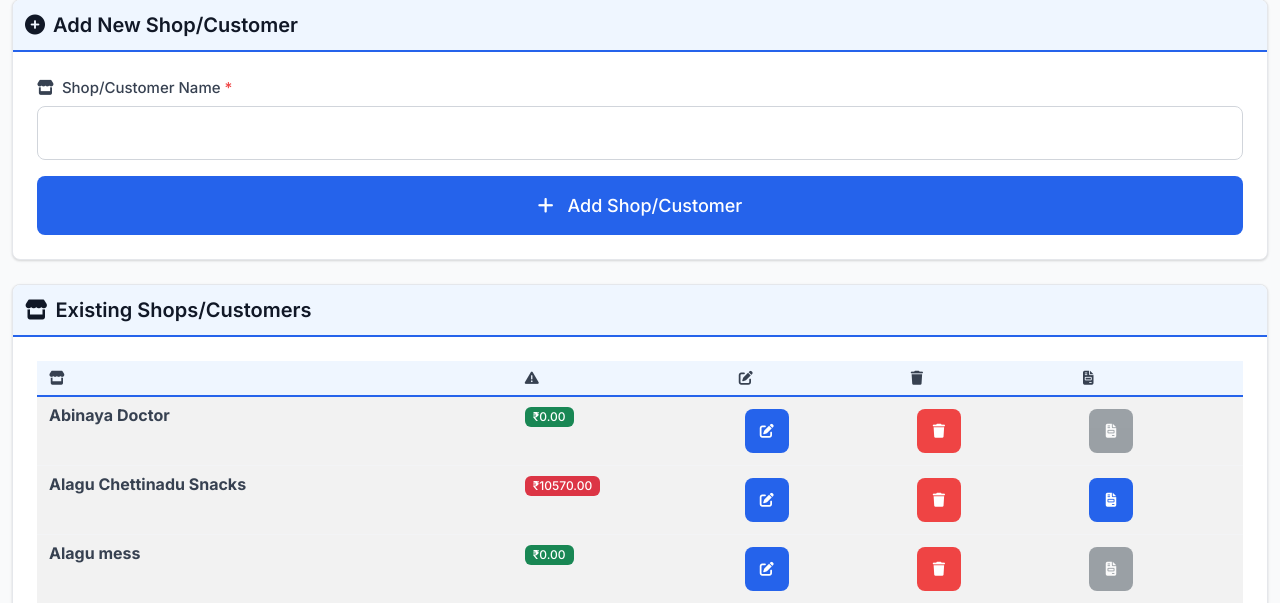
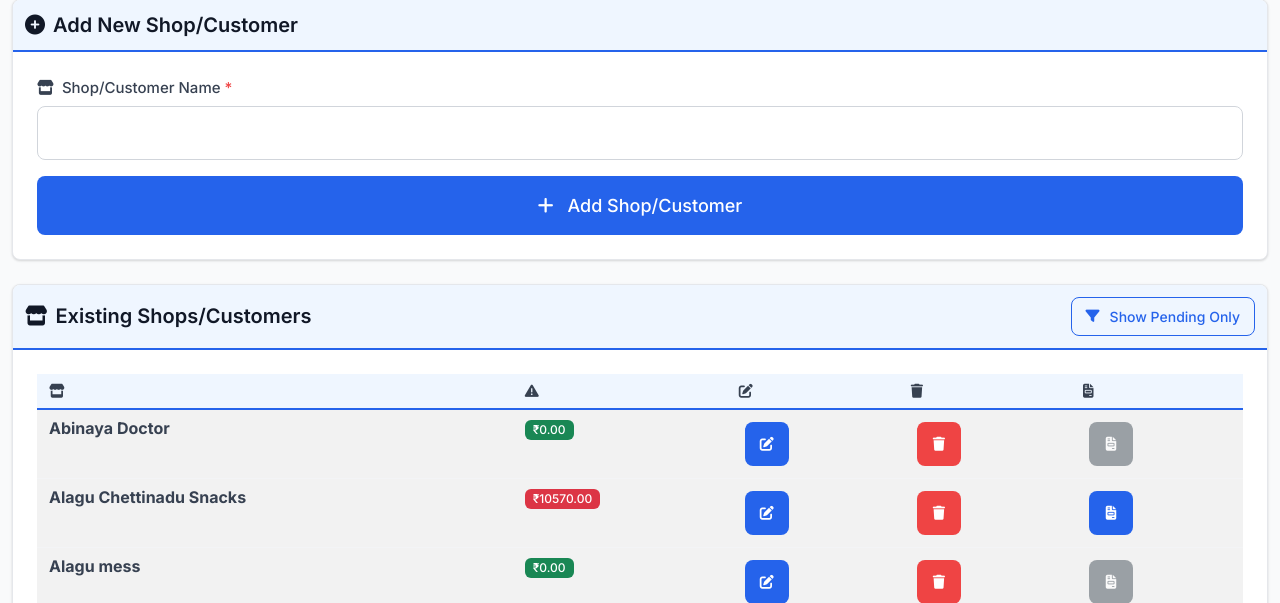
Before and after one commit to Venkatasalam123/BrownieBusiness, a Flask app: page /shops in a window 1280 px wide. Shown: the part 81-684 px from the top of the page. Run offline with Flask 3, Linux system fonts and the light colour scheme.

Commit message:
Adding filter

```diff
--- a/templates/shops.html
+++ b/templates/shops.html
@@ -28,16 +28,21 @@
 
         <div class="card">
             <div class="card-header">
-                <h2 class="card-title mb-0">
-                    <i class="fas fa-store me-2"></i>Existing Shops/Customers
-                </h2>
+                <div class="d-flex justify-content-between align-items-center flex-wrap gap-2">
+                    <h2 class="card-title mb-0">
+                        <i class="fas fa-store me-2"></i>Existing Shops/Customers
+                    </h2>
+                    <button type="button" class="btn btn-sm btn-outline-primary" id="filterPendingBtn" onclick="togglePendingFilter()">
+                        <i class="fas fa-filter me-1"></i><span id="filterText">Show Pending Only</span>
+                    </button>
+                </div>
             </div>
             <div class="card-body">
                 {% if shops_with_pending %}
                 <!-- Mobile Card Layout -->
                 <div class="shops-list">
                     {% for item in shops_with_pending %}
-                    <div class="shop-card mb-3 p-3 border rounded">
+                    <div class="shop-card mb-3 p-3 border rounded" data-pending="{{ item.pending }}">
                         <!-- Shop Name -->
                         <div class="mb-2">
                             <strong class="shop-name">{{ item.shop.name }}</strong>
@@ -110,7 +115,7 @@
                         </thead>
                         <tbody>
                             {% for item in shops_with_pending %}
-                            <tr>
+                            <tr data-pending="{{ item.pending }}">
                                 <td><strong>{{ item.shop.name }}</strong></td>
                                 <td>
                                     {% if item.pending > 0 %}
@@ -175,6 +180,60 @@
 
 {% block extra_js %}
 <script>
+let showPendingOnly = false;
+
+function togglePendingFilter() {
+    showPendingOnly = !showPendingOnly;
+    const filterBtn = document.getElementById('filterPendingBtn');
+    const filterText = document.getElementById('filterText');
+
+    // Update button text and style
+    if (showPendingOnly) {
+        filterText.textContent = 'Show All';
+        filterBtn.classList.remove('btn-outline-primary');
+        filterBtn.classList.add('btn-primary');
+    } else {
+        filterText.textContent = 'Show Pending Only';
+        filterBtn.classList.remove('btn-primary');
+        filterBtn.classList.add('btn-outline-primary');
+    }
+
+    // Filter mobile cards
+    const shopCards = document.querySelectorAll('.shop-card');
+    shopCards.forEach(card => {
+        const pending = parseFloat(card.getAttribute('data-pending')) || 0;
+        if (showPendingOnly) {
+            card.style.display = pending > 0 ? 'block' : 'none';
+        } else {
+            card.style.display = 'block';
+        }
+    });
+
+    // Filter desktop table rows
+    const tableRows = document.querySelectorAll('.shops-table tbody tr');
+    tableRows.forEach(row => {
+        // Skip the hidden update form rows
+        if (row.classList.contains('d-none') || row.id && row.id.startsWith('update-row-')) {
+            return;
+        }
+        const pending = parseFloat(row.getAttribute('data-pending')) || 0;
+        if (showPendingOnly) {
+            row.style.display = pending > 0 ? '' : 'none';
+        } else {
+            row.style.display = '';
+        }
+    });
+
+    // Also hide/show the corresponding update form rows
+    const updateRows = document.querySelectorAll('.shops-table tbody tr[id^="update-row-"]');
+    updateRows.forEach(updateRow => {
+        const mainRow = updateRow.previousElementSibling;
+        if (mainRow && mainRow.style.display === 'none') {
+            updateRow.style.display = 'none';
+        }
+    });
+}
+
 function editShopName(shopId, currentName) {
     // Check if mobile or desktop
     const mobileForm = document.getElementById(`update-form-${shopId}`);
```
